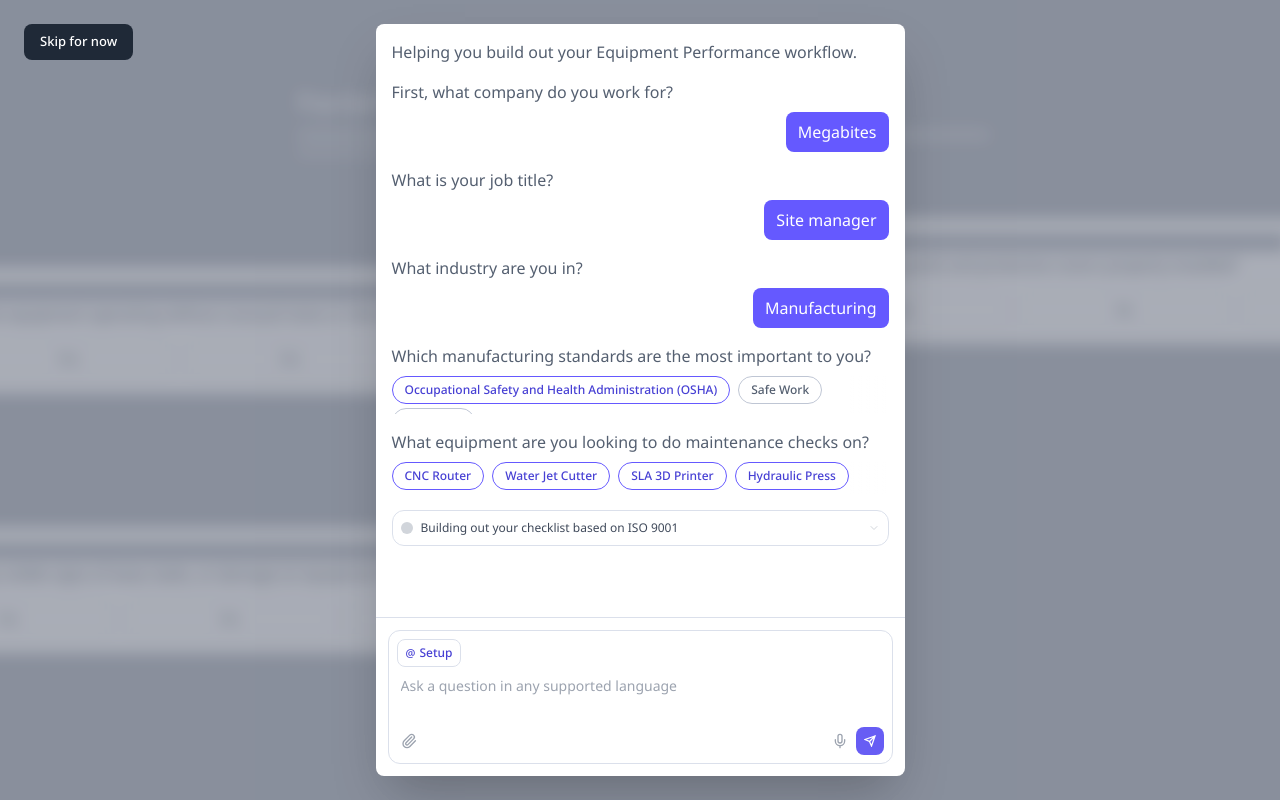
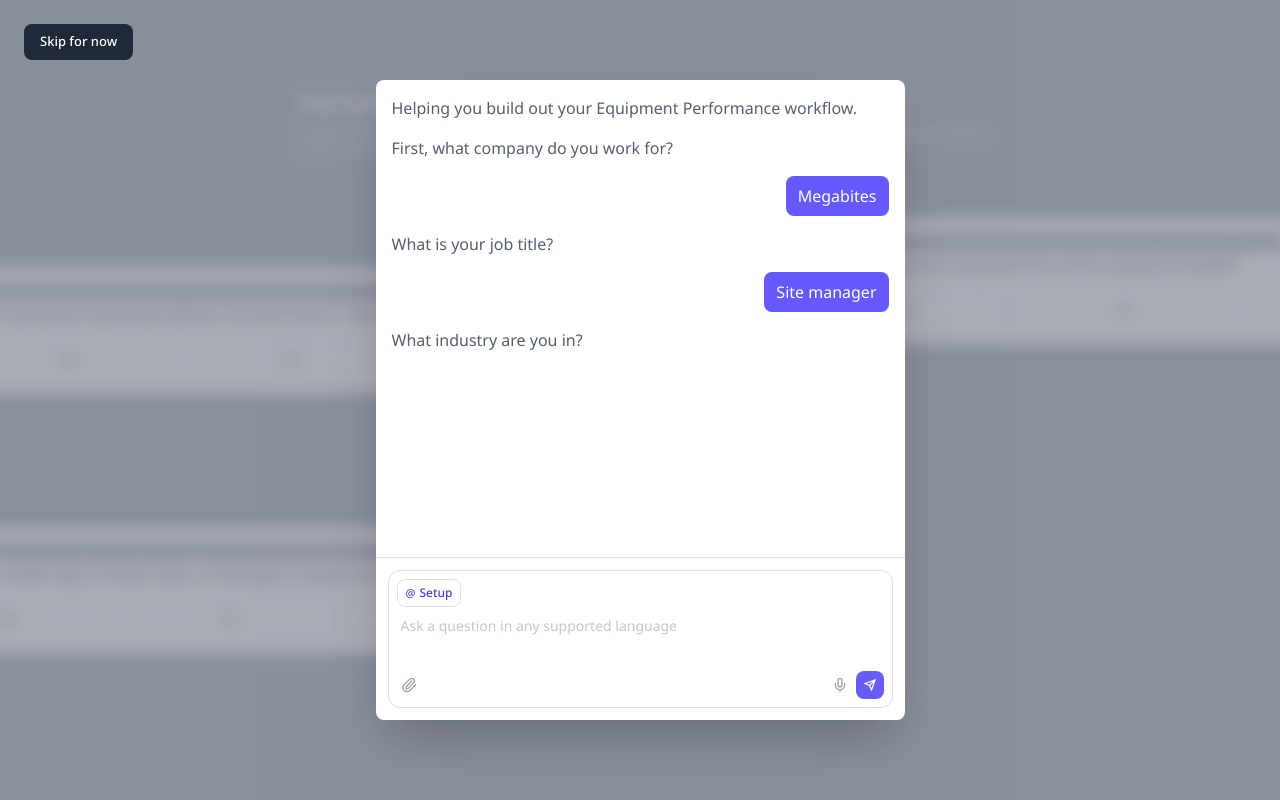
Before and after one commit to Tongpnk/safetyculture-onboarding, a React (Vite) app: page /plan in a window 1280 px wide. Built offline with nearby package versions, Linux system fonts and the light colour scheme.

Commit message:
refine: Plan screen — typewriter input animation, 80vh modal, fixed bottom chat, centered layout

```diff
--- a/src/screens/Plan.tsx
+++ b/src/screens/Plan.tsx
@@ -2,7 +2,7 @@ import { useState, useEffect, useRef } from 'react'
 import { useNavigate } from 'react-router-dom'
 import { Paperclip, Mic, ChevronDown } from 'lucide-react'
 
-// ─── Background (same as SignUp / Start) ────────────────────────────────────
+// ─── Background ──────────────────────────────────────────────────────────────
 
 const BG_ELEMENTS = [
   { label: 'Equipment performance', isTitle: true,
@@ -23,7 +23,7 @@ function BgQuestion({ q, style, delay, dur }: { q: string; style: React.CSSPrope
         <p className="text-[15px] text-gray-700 font-medium mb-4 leading-snug">{q}</p>
         <div className="flex gap-3">
           {['Yes', 'No', 'N/A'].map(opt => (
-            <div key={opt} className="flex-1 py-2 text-[13px] font-medium text-center rounded-lg border border-gray-300 text-gray-600 bg-white">{opt}</div>
+            <div key={opt} className="flex-1 py-2 text-[13px] text-center rounded-lg border border-gray-300 text-gray-600 bg-white">{opt}</div>
           ))}
         </div>
       </div>
@@ -43,58 +43,46 @@ function BgTitle({ label, style, delay, dur }: { label: string; style: React.CSS
   )
 }
 
-// ─── Conversation script ─────────────────────────────────────────────────────
+// ─── Conversation types ───────────────────────────────────────────────────────
 
 type ConvItem =
-  | { type: 'intro'; text: string; delay: number }
-  | { type: 'qa'; q: string; answer: string; delay: number }
-  | { type: 'qtags'; q: string; tags: string[]; selected: number[]; delay: number }
+  | { type: 'intro'; text: string }
+  | { type: 'ai'; text: string }
+  | { type: 'user-text'; text: string }
+  | { type: 'user-tags'; tags: string[]; selected: number[] }
 
-const SCRIPT: ConvItem[] = [
-  { type: 'intro', text: 'Helping you build out your Equipment Performance workflow.', delay: 300 },
-  { type: 'qa', q: 'First, what company do you work for?', answer: 'Megabites', delay: 900 },
-  { type: 'qa', q: 'What is your job title?', answer: 'Site manager', delay: 1600 },
-  { type: 'qa', q: 'What industry are you in?', answer: 'Manufacturing', delay: 2300 },
-  {
-    type: 'qtags',
-    q: 'Which manufacturing standards are the most important to you?',
-    tags: ['Occupational Safety and Health Administration (OSHA)', 'Safe Work', 'ISO 45001'],
-    selected: [0],
-    delay: 3100,
-  },
-  {
-    type: 'qtags',
-    q: 'What equipment are you looking to do maintenance checks on?',
-    tags: ['CNC Router', 'Water Jet Cutter', 'SLA 3D Printer', 'Hydraulic Press'],
-    selected: [0, 1, 2, 3],
-    delay: 4000,
-  },
+const ITEMS: ConvItem[] = [
+  { type: 'intro', text: 'Helping you build out your Equipment Performance workflow.' },
+  { type: 'ai',   text: 'First, what company do you work for?' },
+  { type: 'user-text', text: 'Megabites' },
+  { type: 'ai',   text: 'What is your job title?' },
+  { type: 'user-text', text: 'Site manager' },
+  { type: 'ai',   text: 'What industry are you in?' },
+  { type: 'user-text', text: 'Manufacturing' },
+  { type: 'ai',   text: 'Which manufacturing standards are the most important to you?' },
+  { type: 'user-tags', tags: ['Occupational Safety and Health Administration (OSHA)', 'Safe Work', 'ISO 45001'], selected: [0] },
+  { type: 'ai',   text: 'What equipment are you looking to do maintenance checks on?' },
+  { type: 'user-tags', tags: ['CNC Router', 'Water Jet Cutter', 'SLA 3D Printer', 'Hydraulic Press'], selected: [0, 1, 2, 3] },
 ]
 
 const THINKING_STEPS = [
-  { icon: 'dot', text: 'Building out your checklist based on ISO 9001', delay: 5000 },
-  { icon: 'wrench', text: 'Adding your assets', delay: 5700 },
-  { icon: 'dot-pulse', text: 'Thinking...', delay: 6400 },
+  { icon: 'dot',       text: 'Building out your checklist based on ISO 9001' },
+  { icon: 'wrench',    text: 'Adding your assets' },
+  { icon: 'dot-pulse', text: 'Thinking...' },
 ]
 
-const REVIEW_DELAY = 8200
-
 const REVIEW_STEPS = [
-  {
-    title: 'Adding your assets',
-    desc: 'Monitor equipment performance and catch issues early',
-  },
-  {
-    title: 'Standardise routine inspections across your team',
-    desc: 'Ensure every check is completed the same way with guided steps, photos, and clear pass/fail criteria.',
-  },
-  {
-    title: 'Log issues and trigger follow-up actions',
-    desc: 'Capture faults during inspections and automatically assign fixes to keep things running smoothly.',
-  },
+  { title: 'Adding your assets',
+    desc: 'Monitor equipment performance and catch issues early' },
+  { title: 'Standardise routine inspections across your team',
+    desc: 'Ensure every check is completed the same way with guided steps, photos, and clear pass/fail criteria.' },
+  { title: 'Log issues and trigger follow-up actions',
+    desc: 'Capture faults during inspections and automatically assign fixes to keep things running smoothly.' },
 ]
 
-// ─── Sub-components ──────────────────────────────────────────────────────────
+// ─── Helpers ──────────────────────────────────────────────────────────────────
+
+const wait = (ms: number) => new Promise<void>(res => setTimeout(res, ms))
 
 function Tag({ label, selected }: { label: string; selected: boolean }) {
   return (
@@ -109,45 +97,81 @@ function Tag({ label, selected }: { label: string; selected: boolean }) {
   )
 }
 
-// ─── Main component ──────────────────────────────────────────────────────────
+// ─── Main component ───────────────────────────────────────────────────────────
 
 export default function Plan() {
   const navigate = useNavigate()
-  const [visibleItems, setVisibleItems] = useState<number[]>([])
-  const [visibleThinking, setVisibleThinking] = useState<number[]>([])
-  const [showReview, setShowReview] = useState(false)
+  const [shownItems, setShownItems]       = useState<number[]>([])
+  const [shownThinking, setShownThinking] = useState<number[]>([])
+  const [showReview, setShowReview]       = useState(false)
+  const [typingText, setTypingText]       = useState('')
+  const [inputActive, setInputActive]     = useState(false)
   const scrollRef = useRef<HTMLDivElement>(null)
+  const cancelRef = useRef(false)
 
-  useEffect(() => {
-    const timers: ReturnType<typeof setTimeout>[] = []
-
-    SCRIPT.forEach((item, i) => {
-      timers.push(setTimeout(() => {
-        setVisibleItems(prev => [...prev, i])
-      }, item.delay))
-    })
-
-    THINKING_STEPS.forEach((step, i) => {
-      timers.push(setTimeout(() => {
-        setVisibleThinking(prev => [...prev, i])
-      }, step.delay))
-    })
-
-    timers.push(setTimeout(() => setShowReview(true), REVIEW_DELAY))
-
-    return () => timers.forEach(clearTimeout)
-  }, [])
-
+  // Auto-scroll on any state change
   useEffect(() => {
     if (scrollRef.current) {
       scrollRef.current.scrollTop = scrollRef.current.scrollHeight
     }
-  }, [visibleItems, visibleThinking, showReview])
+  })
 
-  const showThinkingBlock = visibleThinking.length > 0
+  // Sequential animation chain
+  useEffect(() => {
+    cancelRef.current = false
+
+    const show = (idx: number) => {
+      if (cancelRef.current) return
+      setShownItems(prev => prev.includes(idx) ? prev : [...prev, idx])
+    }
+    const showThink = (idx: number) => {
+      if (cancelRef.current) return
+      setShownThinking(prev => prev.includes(idx) ? prev : [...prev, idx])
+    }
+    const typeInto = async (text: string) => {
+      if (cancelRef.current) return
+      setInputActive(true)
+      for (let i = 0; i <= text.length; i++) {
+        if (cancelRef.current) return
+        setTypingText(text.slice(0, i))
+        await wait(55)
+      }
+      await wait(220)
+    }
+    const clearInput = () => { setTypingText(''); setInputActive(false) }
+
+    async function run() {
+      await wait(400);  show(0)
+      await wait(700);  show(1)
+      await wait(500);  await typeInto('Megabites')
+      show(2); clearInput()
+
+      await wait(600);  show(3)
+      await wait(500);  await typeInto('Site manager')
+      show(4); clearInput()
+
+      await wait(600);  show(5)
+      await wait(500);  await typeInto('Manufacturing')
+      show(6); clearInput()
+
+      await wait(600);  show(7)
+      await wait(600);  show(8)
+      await wait(700);  show(9)
+      await wait(600);  show(10)
+
+      await wait(800);  showThink(0)
+      await wait(700);  showThink(1)
+      await wait(700);  showThink(2)
+      await wait(1800)
+      if (!cancelRef.current) setShowReview(true)
+    }
+
+    run()
+    return () => { cancelRef.current = true }
+  }, [])
 
   return (
-    <div className="relative min-h-screen flex justify-center overflow-hidden" style={{ backgroundColor: '#9CA3AF' }}>
+    <div className="relative min-h-screen flex items-center justify-center overflow-hidden" style={{ backgroundColor: '#9CA3AF' }}>
 
       {/* Drifting background */}
       <div className="absolute inset-0 pointer-events-none">
@@ -169,37 +193,34 @@ export default function Plan() {
         Skip for now
       </button>
 
-      {/* Modal panel */}
+      {/* Modal — centered, 80vh height, flex column, fixed chat at bottom */}
       <div
-        className="relative z-10 bg-white rounded-lg shadow-2xl flex flex-col mx-4 mt-6 mb-6"
-        style={{ width: '100%', maxWidth: '529px', maxHeight: 'calc(100vh - 48px)' }}
+        className="relative z-10 bg-white rounded-lg shadow-2xl flex flex-col mx-4 w-full"
+        style={{ maxWidth: '529px', height: 'min(720px, 80vh)' }}
       >
         {/* Scrollable conversation */}
-        <div ref={scrollRef} className="flex-1 overflow-y-auto p-4 space-y-4 scrollbar-hide">
-
-          {SCRIPT.map((item, i) => {
-            if (!visibleItems.includes(i)) return null
+        <div
+          ref={scrollRef}
+          className="flex-1 min-h-0 overflow-y-auto p-4 space-y-4 scrollbar-hide"
+        >
+          {ITEMS.map((item, i) => {
+            if (!shownItems.includes(i)) return null
             return (
               <div key={i} className="animate-fadeIn">
                 {item.type === 'intro' && (
                   <p className="text-[16px] text-[#545F70] leading-6">{item.text}</p>
                 )}
-
-                {item.type === 'qa' && (
-                  <div className="flex flex-col gap-2 items-end w-full">
-                    <p className="text-[16px] text-[#545F70] leading-6 w-full">{item.q}</p>
-                    <div
-                      className="px-3 py-2 rounded-lg text-[16px] text-white leading-6"
-                      style={{ backgroundColor: '#6559FF' }}
-                    >
-                      {item.answer}
+                {item.type === 'ai' && (
+                  <p className="text-[16px] text-[#545F70] leading-6">{item.text}</p>
+                )}
+                {item.type === 'user-text' && (
+                  <div className="flex justify-end">
+                    <div className="px-3 py-2 rounded-lg text-[16px] text-white leading-6" style={{ backgroundColor: '#6559FF' }}>
+                      {item.text}
                     </div>
                   </div>
                 )}
-
-                {item.type === 'qtags' && (
-                  <div className="flex flex-col gap-2 w-full">
-                    <p className="text-[16px] text-[#545F70] leading-6">{item.q}</p>
+                {item.type === 'user-tags' && (
                   <div className="flex flex-wrap overflow-hidden relative" style={{ maxHeight: '38px' }}>
                     {item.tags.map((tag, j) => (
                       <Tag key={j} label={tag} selected={item.selected.includes(j)} />
@@ -207,21 +228,20 @@ export default function Plan() {
                     <div className="absolute right-0 top-0 h-full w-10 pointer-events-none"
                       style={{ background: 'linear-gradient(to right, transparent, white)' }} />
                   </div>
-                  </div>
                 )}
               </div>
             )
           })}
 
           {/* Thinking block */}
-          {showThinkingBlock && (
+          {shownThinking.length > 0 && (
             <div className="animate-fadeIn border rounded-xl overflow-hidden" style={{ borderColor: '#DBE0EB' }}>
               {THINKING_STEPS.map((step, i) => {
-                if (!visibleThinking.includes(i)) return null
+                if (!shownThinking.includes(i)) return null
                 const isDone = i < 2
                 return (
                   <div key={i} className="relative">
-                    {i < 2 && visibleThinking.includes(i + 1) && (
+                    {i < 2 && shownThinking.includes(i + 1) && (
                       <div className="absolute left-[13px] top-[26px] w-px bg-gray-200" style={{ height: '16px' }} />
                     )}
                     <div className="flex items-center gap-2 px-2 py-2">
@@ -230,18 +250,15 @@ export default function Plan() {
                           <path d="M14.7 6.3a1 1 0 0 0 0 1.4l1.6 1.6a1 1 0 0 0 1.4 0l3.77-3.77a6 6 0 0 1-7.94 7.94l-6.91 6.91a2.12 2.12 0 0 1-3-3l6.91-6.91a6 6 0 0 1 7.94-7.94l-3.76 3.76z"/>
                         </svg>
                       ) : step.icon === 'dot-pulse' ? (
-                        <div className="w-3 h-3 rounded-full border-2 border-indigo-400 animate-pulse flex-shrink-0" />
+                        <div className="w-3 h-3 rounded-full border-2 border-indigo-300 animate-pulse flex-shrink-0" />
                       ) : (
-                        <div className={`w-3 h-3 rounded-full flex-shrink-0 ${isDone ? 'bg-gray-300' : 'bg-indigo-400 animate-pulse'}`} />
+                        <div className="w-3 h-3 rounded-full bg-gray-300 flex-shrink-0" />
                       )}
-                      {step.icon === 'dot-pulse' ? (
-                        <span className="text-[12px] thinking-shimmer">{step.text}</span>
-                      ) : (
-                        <span className="flex-1 text-[12px] text-[#3F495A]">{step.text}</span>
-                      )}
-                      {isDone && (
-                        <ChevronDown size={12} className="text-gray-300 flex-shrink-0" />
-                      )}
+                      {step.icon === 'dot-pulse'
+                        ? <span className="text-[12px] thinking-shimmer">{step.text}</span>
+                        : <span className="flex-1 text-[12px] text-[#3F495A]">{step.text}</span>
+                      }
+                      {isDone && <ChevronDown size={12} className="text-gray-300 flex-shrink-0" />}
                     </div>
                   </div>
                 )
@@ -253,14 +270,13 @@ export default function Plan() {
           {showReview && (
             <div className="animate-fadeIn border rounded-xl p-4 flex flex-col gap-4" style={{ borderColor: '#BFC6D4' }}>
               <p className="text-[14px] font-semibold text-[#1F2533]">Equipment performance</p>
-
               <div className="flex flex-col gap-4">
                 {REVIEW_STEPS.map((step, i) => (
                   <div key={i} className="flex gap-2 items-start">
                     <div className="flex flex-col items-center pt-0.5 w-2 flex-shrink-0">
                       <div className="w-2 h-2 rounded-full bg-gray-300 flex-shrink-0" />
                       {i < REVIEW_STEPS.length - 1 && (
-                        <div className="w-px flex-1 bg-gray-200 mt-1" style={{ minHeight: '28px' }} />
+                        <div className="w-px bg-gray-200 mt-1" style={{ minHeight: '28px' }} />
                       )}
                     </div>
                     <div className="flex flex-col min-w-0">
@@ -270,7 +286,6 @@ export default function Plan() {
                   </div>
                 ))}
               </div>
-
               <button
                 onClick={() => navigate('/introduce')}
                 className="inline-flex items-center gap-1.5 text-[13px] text-white font-semibold px-4 py-2 rounded-lg transition-colors self-start"
@@ -288,20 +303,22 @@ export default function Plan() {
           )}
         </div>
 
-        {/* AI chat input — always visible at bottom */}
-        <div className="border-t p-3 flex-shrink-0" style={{ borderColor: '#DBE0EB' }}>
+        {/* AI chat input — fixed to bottom, never scrolls */}
+        <div className="flex-shrink-0 p-3" style={{ borderTop: '1px solid #DBE0EB' }}>
           <div className="border rounded-xl overflow-hidden bg-white" style={{ borderColor: '#DBE0EB' }}>
-            <div className="flex items-center gap-2 px-2 pt-2 pb-1">
+            <div className="flex items-center gap-2 px-2 pt-2 pb-0">
               <button className="inline-flex items-center gap-1 border rounded-lg px-2 py-1 text-[12px] font-medium text-[#4740D4] hover:bg-indigo-50 transition-colors" style={{ borderColor: '#DBE0EB' }}>
-                <span className="text-[11px]">@</span>
-                Setup
+                <span className="text-[11px]">@</span> Setup
               </button>
             </div>
-            <div className="px-3 py-1">
+            <div className="px-3 py-2">
               <textarea
+                readOnly
                 rows={2}
-                className="w-full resize-none bg-transparent text-[14px] text-gray-400 placeholder-gray-400 outline-none"
+                value={typingText}
+                className="w-full resize-none bg-transparent text-[14px] text-[#1F2533] placeholder-[#BFC6D4] outline-none"
                 placeholder="Ask a question in any supported language"
+                style={{ caretColor: inputActive ? '#675DF4' : 'transparent' }}
               />
             </div>
             <div className="flex items-center justify-between px-2 pb-2">
@@ -343,12 +360,10 @@ export default function Plan() {
           will-change: transform;
         }
         @keyframes fadeIn {
-          from { opacity: 0; transform: translateY(8px); }
+          from { opacity: 0; transform: translateY(6px); }
           to   { opacity: 1; transform: translateY(0); }
         }
-        .animate-fadeIn {
-          animation: fadeIn 0.35s ease-out forwards;
-        }
+        .animate-fadeIn { animation: fadeIn 0.3s ease-out forwards; }
         @keyframes shimmer {
           0%   { background-position: -200% center; }
           100% { background-position: 200% center; }
```
Lines whose indentation alone changed are shown as unchanged.
